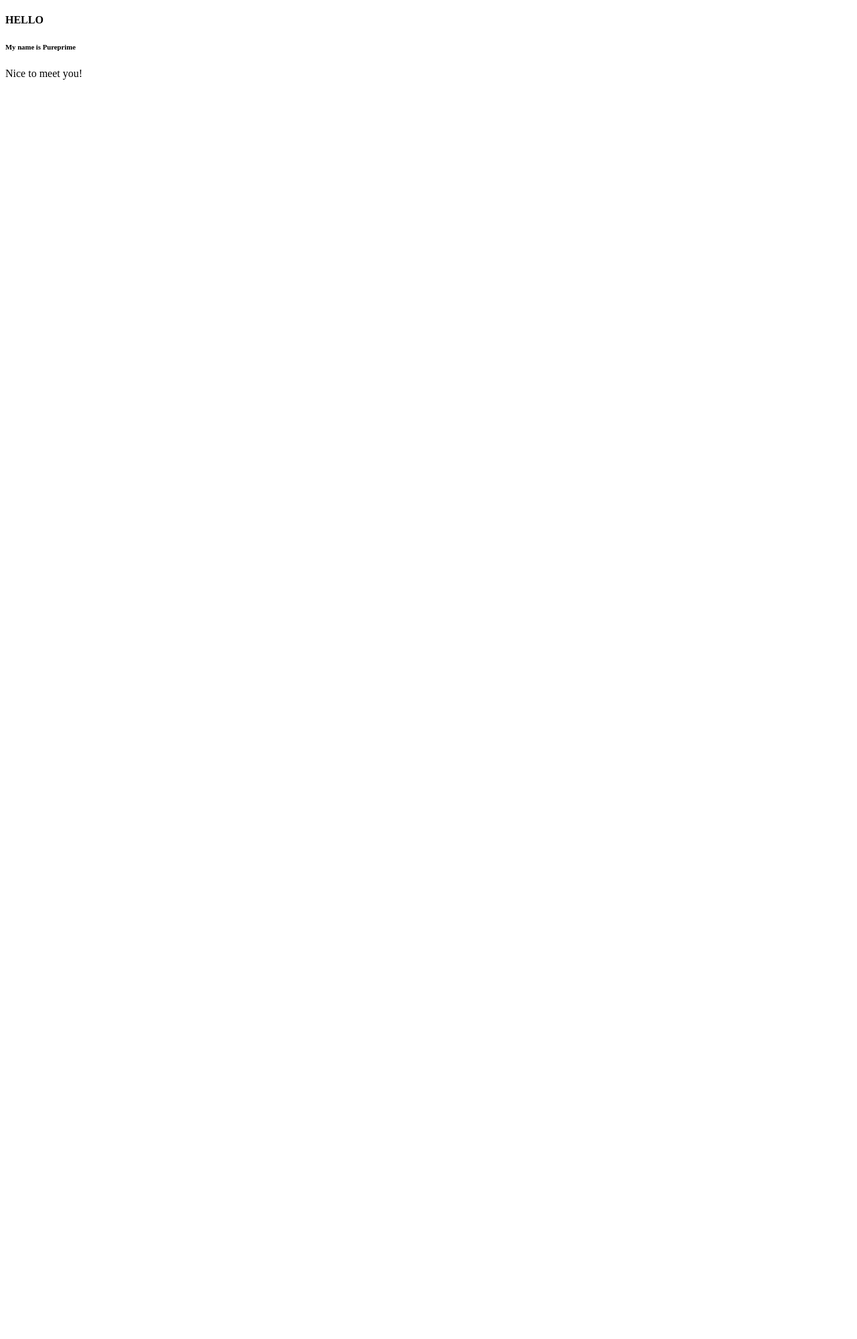
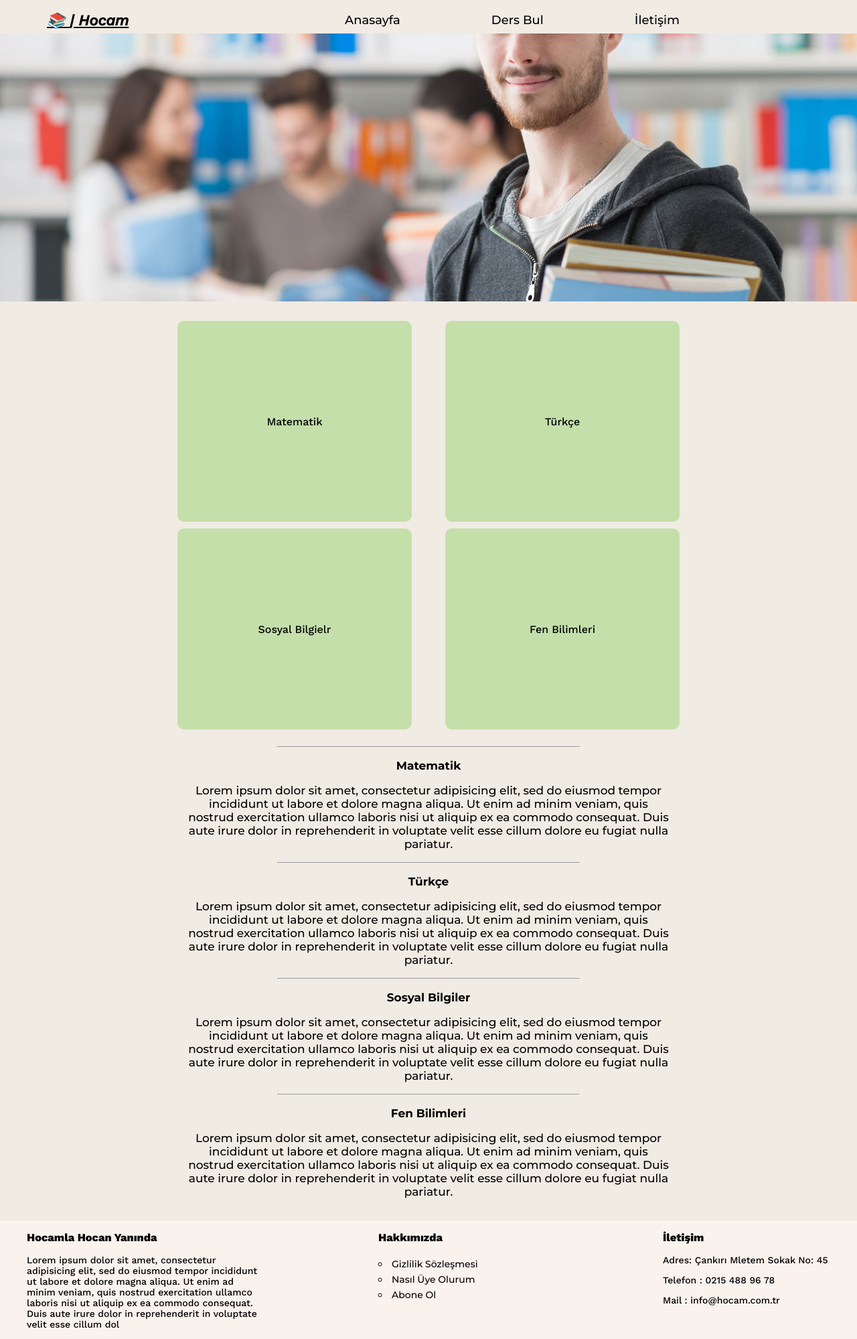
Before and after one commit to pureprime/patika, a plain HTML site: page index.html in a window 1280 px wide. Shown: the whole page at 67% size. Before the commit the page ends 800 px from the top, so only its background shows below. Drawn offline with nearby package versions, Linux system fonts and the light colour scheme.

Commit message:
Patika Ödev

```diff
--- /dev/null
+++ b/dersbul.css
@@ -0,0 +1,76 @@
+body{
+  font-family: 'Work Sans', sans-serif;
+  padding: 0;
+  margin: 0;
+background-repeat: no-repeat;
+background-image: url('background.png');
+
+}
+.arama{
+
+width: 100vh;
+height: 100vh;
+margin-left: auto;
+margin-right: auto;
+display: flex;
+flex-direction: column;
+align-items: center;
+justify-content: center;
+}
+h2{
+  color: white;
+font-size: 45px;
+  top: 120px;
+  position: absolute;
+}
+.yüzlerce{
+font-size: 30px;
+color: #774360;
+text-align: center;
+text-shadow: 1px 1px white;
+display: flex;
+flex-direction:column;
+}
+.arama span{
+font-size: 35px;
+cursor: pointer;
+
+}
+.arama span:hover{
+transition: transform 1s easy-in-out;
+color:#3AB0FF;
+
+}
+.input{
+
+display: inline;
+text-align: center;
+padding: 20px;
+width: 90%;
+}
+.input input{
+width: 500px;
+height: 34px;
+border-radius: 15px;
+text-align: left;
+padding-left: 15px;
+font-family: 'Work Sans',sans-serif;
+border: none;
+
+}
+.input button{
+  width: 150px;
+  height: 36px;
+  border-radius: 15px;
+  border:none;
+  font-size: 24px;
+  font-weight: 'Work Sans',sans-serif;
+margin: 0;
+cursor: pointer;
+}
+.input button:hover{
+background-color: #A0D995;
+transition: transform 0.7s smooth;
+color: white;
+
+}
--- /dev/null
+++ b/iletisim.css
@@ -0,0 +1,56 @@
+body{
+
+  background-image: url('iletisimarakaplan.jpeg');
+background-position:center;
+display: flex;
+flex-direction: column;
+justify-content: center;
+align-items: center;
+
+}
+.iletisim{
+  width: 50vw;
+  height: 100vh;
+display: flex;
+flex-direction: column;
+align-items: center;
+justify-content: center;
+font-family: 'Work Sans',sans-serif;
+font-size: 25px;
+}
+.iletisim input{
+width: 300px;
+border: none;
+border-radius: 10px;
+height: 32px;
+padding-left: 15px;
+font-size: 18px;
+
+
+}
+.iletisim label{
+
+
+}
+.input-container{
+padding: 0;
+margin: 10px;
+    width: min-content;
+
+
+}
+.iletisim button{
+width: 150px;
+height: 40px;
+border-radius: 15px;
+border:none;
+background-color: #3AB0FF;
+
+
+}
+.iletisim button:hover{
+  background-color: #1363DF;
+  color: white;
+  transition:  0.9s ease-out;
+  cursor: pointer;
+}
--- a/index.html
+++ b/index.html
@@ -3,26 +3,92 @@
 
 <head>
   <meta charset="utf-8">
-  <title>I'm a Web Developer!</title>
+  <meta name="viewport" content="width=device-width, initial-scale=1.0">
+  <title>Özel Ders Bul | HOCAM </title>
+  <link rel="stylesheet" href="styles.css">
+
+
+  <!--- GOOGLE FONTS --->
+  <link rel="preconnect" href="https://fonts.googleapis.com">
+  <link rel="preconnect" href="https://fonts.gstatic.com" crossorigin>
+  <link href="https://fonts.googleapis.com/css2?family=Fraunces:opsz,wght@9..144,700&family=Montserrat:wght@500;700&family=Work+Sans:ital,wght@0,300;0,500;0,800;1,500&display=swap" rel="stylesheet">
+
+  <!--- GOOGLE FONTS --->
 </head>
 
-<style>
-  .body
-  {
-    display: flex;
-    flex-direction: column;
-    justify-content: center;
-    align-items: center;
-    margin-top: 250px;
-  }
-
-</style>
 
 <body>
+  <nav>
+    <div class="logo">
+      <span>📚 <strong> | Hocam</strong> </span>
+    </div>
+    <div class="menüs">
+      <li> <a href="index.html">Anasayfa</a> </li>
+      <li> <a href="dersbul.html">Ders Bul</a> </li>
+      <li> <a href="iletisim.html">İletişim</a> </li>
+    </div>
+  </nav>
 
-  <h4> HELLO</h4>
-  <h6>My name is Pureprime</h6>
-  <p>Nice to meet you!</p>
+
+  <div class="slide">
+    <img src="öğrenci1.jpg" alt="">
+  </div>
+  <div class="Container">
+    <div class="box-container">
+      <div class="box">
+        <a href="#matematik">Matematik</a>
+      </div>
+      <div class="box">
+        <a href="#türkce">Türkçe</a>
+      </div>
+      <div class="box">
+        <a href="#sosyal">Sosyal Bilgielr</a>
+      </div>
+      <div class="box">
+        <a href="#fen">Fen Bilimleri</a>
+      </div>
+    </div>
+    <div class="blog">
+      <hr>
+      <p id="matematik"><strong>Matematik</strong></p>
+      <p>Lorem ipsum dolor sit amet, consectetur adipisicing elit, sed do eiusmod tempor incididunt ut labore et dolore magna aliqua. Ut enim ad minim veniam, quis nostrud exercitation ullamco laboris nisi ut aliquip ex ea commodo consequat. Duis
+        aute irure dolor in reprehenderit in voluptate velit esse cillum dolore eu fugiat nulla pariatur. </p>
+      <hr>
+      <p class="türkce"><strong>Türkçe</strong></p>
+      <p>Lorem ipsum dolor sit amet, consectetur adipisicing elit, sed do eiusmod tempor incididunt ut labore et dolore magna aliqua. Ut enim ad minim veniam, quis nostrud exercitation ullamco laboris nisi ut aliquip ex ea commodo consequat. Duis
+        aute irure dolor in reprehenderit in voluptate velit esse cillum dolore eu fugiat nulla pariatur. </p>
+
+      <hr>
+      <p class="sosyal"><strong>Sosyal Bilgiler</strong></p>
+      <p>Lorem ipsum dolor sit amet, consectetur adipisicing elit, sed do eiusmod tempor incididunt ut labore et dolore magna aliqua. Ut enim ad minim veniam, quis nostrud exercitation ullamco laboris nisi ut aliquip ex ea commodo consequat. Duis
+        aute irure dolor in reprehenderit in voluptate velit esse cillum dolore eu fugiat nulla pariatur.</p>
+      <hr>
+      <p><strong>Fen Bilimleri</strong></p>
+      <p class="fen">Lorem ipsum dolor sit amet, consectetur adipisicing elit, sed do eiusmod tempor incididunt ut labore et dolore magna aliqua. Ut enim ad minim veniam, quis nostrud exercitation ullamco laboris nisi ut aliquip ex ea commodo
+        consequat. Duis
+        aute irure dolor in reprehenderit in voluptate velit esse cillum dolore eu fugiat nulla pariatur.</p>
+    </div>
+  </div>
+  <footer>
+    <div class="left">
+      <h3>Hocamla Hocan Yanında</h3>
+      <p>Lorem ipsum dolor sit amet, consectetur adipisicing elit, sed do eiusmod tempor incididunt ut labore et dolore magna aliqua. Ut enim ad minim veniam, quis nostrud exercitation ullamco laboris nisi ut aliquip ex ea commodo consequat. Duis
+        aute irure dolor in reprehenderit in voluptate velit esse cillum dol</p>
+    </div>
+    <div class="center">
+      <h3>Hakkımızda</h3>
+      <li href="iletisim.html">Gizlilik Sözleşmesi</li>
+      <li href=" iletisim.html">Nasıl Üye Olurum</li>
+      <li href="iletisim.html">Abone Ol</li>
+    </div>
+    <div class=" right">
+      <h3>İletişim</h3>
+      <p> Adres: Çankırı Mletem Sokak No: 45</p>
+      <p>Telefon : 0215 488 96 78</p>
+      <p href="mailto:info@hocam.com.tr">Mail : info@hocam.com.tr</p>
+
+    </div>
+  </footer>
 </body>
 
 </html>
--- /dev/null
+++ b/styles.css
@@ -0,0 +1,165 @@
+body{
+
+font-family: 'Work Sans', sans-serif;
+background-color: #F0EBE3;
+padding: 0;
+margin: 0;}
+
+a, li{
+  text-decoration:none;
+  list-style: none;
+color: black;
+}
+a:visited, a:hover{
+  text-decoration:none;
+  color: red;
+
+}
+
+nav{
+  position: sticky;
+  margin:0;
+  padding: 0;
+  top: 0;
+  display: flex;
+  align-items: center;
+  background-color:#F0EBE3;
+  width: 100%;
+height: 50px;
+}
+
+.logo{
+  display: flex;width: 180px;
+  margin-left: 70px;
+  margin-top: 10px;
+  font-size: 22px;
+  font-style:italic;
+text-decoration: underline;
+
+}
+.menüs  {
+display: flex;
+text-decoration: none;
+width: 500px;
+margin-top: 10px;
+justify-content: space-between;
+
+margin-left: auto;
+margin-right: auto;
+}
+.menüs li{
+  font-size: 18px;
+  color: black;
+  font-family: 'Montserrat', sans-serif;
+}
+.Container{
+width: 750px;
+margin-left: auto;
+margin-right: auto;
+
+}
+.box-container{
+  text-align: center;
+      display: flex;
+      justify-content: space-between;
+      flex-direction: row;
+      flex-wrap: wrap;
+      align-content: center;
+  margin-top: 15px;
+}
+.box{
+  width: 350px;
+height: 300px;
+background-color: #C4DFAA;
+border-radius: 10px;
+float: left;
+margin-top: 10px;
+display: flex;
+flex-direction: column;
+justify-content: center;
+align-content: center;
+align-items: center;
+
+}
+
+.box:hover{
+  background-color: #F5F0BB;
+  color: white;
+}
+
+.box:hover a:hover{
+  color: white
+}
+hr{
+  border-radius: 5px;
+
+  width: 450px;
+}
+
+.blog{
+  font-size: 17px;
+  text-align: center;
+  padding: 8px;
+  margin: 8px;
+  font-family: 'Montserrat',sans-serif;
+  font-weight: 500;
+  cursor: pointer;
+}
+
+footer{
+  background-color: #F9F2ED;
+  color: black;
+  width: 100%;
+display: flex;
+  margin: 0;
+justify-content:space-between;
+  text-align:left;
+  font-size: 14px;
+  cursor: pointer;
+
+
+}
+.left{
+  width: 350px;
+padding-left: 40px;
+}
+.center{
+  display: flex;
+  flex-direction: column;
+  width: 250px;
+}
+.center li{
+  margin-top: 5px;
+  font-family: 'Montserrat',sans-serif;
+  cursor: pointer;
+  list-style-type:circle;
+}
+.center li:hover{
+    transition: transform 330ms ease-in-out;
+      color: #3AB0FF;
+  font-weight: 700;
+}
+
+.right {
+
+padding-right: 40px;
+  width: 250px;
+  margin-left: 0;
+}
+.right p:hover{
+  ransition: transform 330ms ease-in-out;
+    color: #3AB0FF;
+font-weight: 700;
+}
+.slide{
+display:contents;
+padding: 0;
+margin: 0;
+}
+.slide img{
+  object-fit: cover;
+  object-position: center;
+width: 100%;
+height: 50vh;
+margin: 0;
+}
```
Also changed, not shown: dersbul.html (added, +68 -0 lines), iletisim.html (added, +79 -0 lines), background.png (added), iletisimarakaplan.jpeg (added), öğrenci1.jpg (added).
